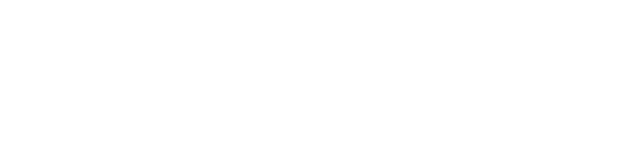
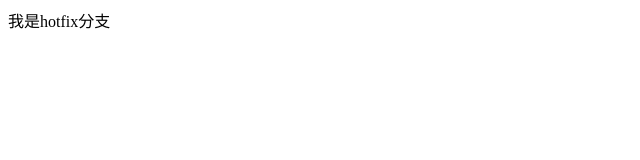
Before and after one commit to Jasonwang911/justForGitTest, a plain HTML site: page index.html in a window 1280 px wide. Shown: the whole page, without its empty margins (0-640 px from the left). Drawn offline with Linux system fonts and the light colour scheme.

Commit message:
hotfix分支fix bug

```diff
--- a/index.html
+++ b/index.html
@@ -1 +1,3 @@
-<body></body>
+<body>
+	<div>我是hotfix分支</div>
+</body>
```
